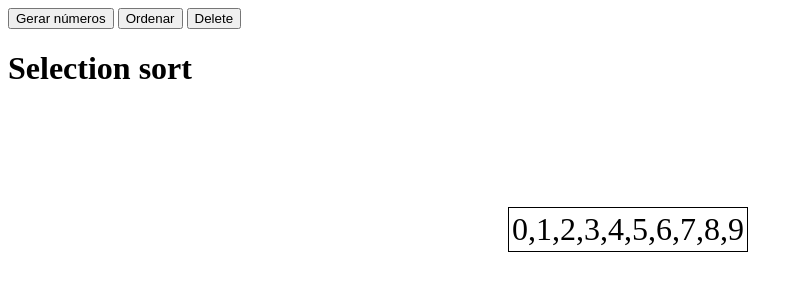
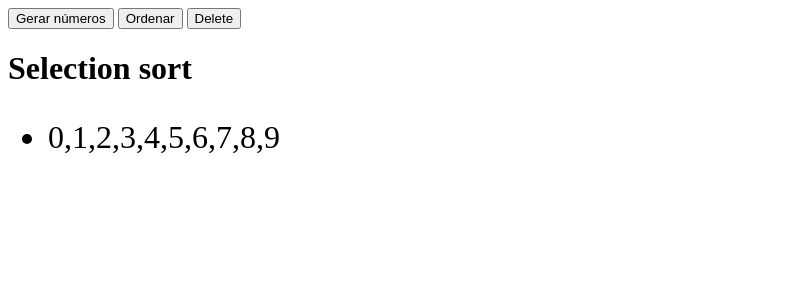
Before and after one commit to CesarSoftDevelopment/selection-sort-animation, a plain HTML site: page frontend/index.html in a window 1280 px wide. Both pictures are taken after a click on the button "Ordenar". Shown: the whole page, without its empty margins (0-803 px from the left). Drawn offline with Linux system fonts and the light colour scheme.

Commit message:
project finished

```diff
--- a/frontend/index.html
+++ b/frontend/index.html
@@ -13,9 +13,9 @@
         margin-top: 120px; margin-left: 500px;
 }
 
-td {
+ul {
     font-size: 32px;
-    text-align: center;
+
 }
 
 
@@ -29,13 +29,12 @@ td {
 
 
 <div>
-    <table id="table1" >
-       <h1>Selection sort
-    </h1>
-        <tr class="line">
+       <h1>Selection sort </h1>
 
-        </tr>
-        </table>
+        <ul class="line">
+
+        </ul>
+
     </div>
       <script src="js/animation.js"></script>
 
--- a/frontend/js/animation.js
+++ b/frontend/js/animation.js
@@ -9,7 +9,8 @@ let array = [8, 5, 2, 6, 9, 3, 1, 4, 0, 7];
 function shuffle(o) {
     for(var j, x, i = o.length; i; j = parseInt(Math.random() * i), x = o[--i], o[i] = o[j], o[j] = x);
     return o;
-    };
+};
+
     var numero_gerado = shuffle(array);
 
 btnDelete.onclick = function() {
@@ -17,7 +18,7 @@ btnDelete.onclick = function() {
 }
 
 function removeItem() {
-    let td = document.querySelectorAll('td');
+    let td = document.querySelectorAll('li');
 
     for(let i = 0; i <  td.length; i++){
         line.removeChild(td[i]);
@@ -25,7 +26,7 @@ function removeItem() {
 }
 
 btn.onclick = function() {
-       const td = document.createElement('td');
+       const td = document.createElement('li');
        td.innerHTML = numero_gerado;
        line.appendChild(td);
     }
@@ -47,7 +48,7 @@ btnSelectionSort.onclick = function() {
         }
        return array;
       }
-       const td = document.createElement('td');
+       const td = document.createElement('li');
         td.innerHTML = selectionSort(numero_gerado);
         line.appendChild(td);
     }
```
Also changed, not shown: 1 other file.
